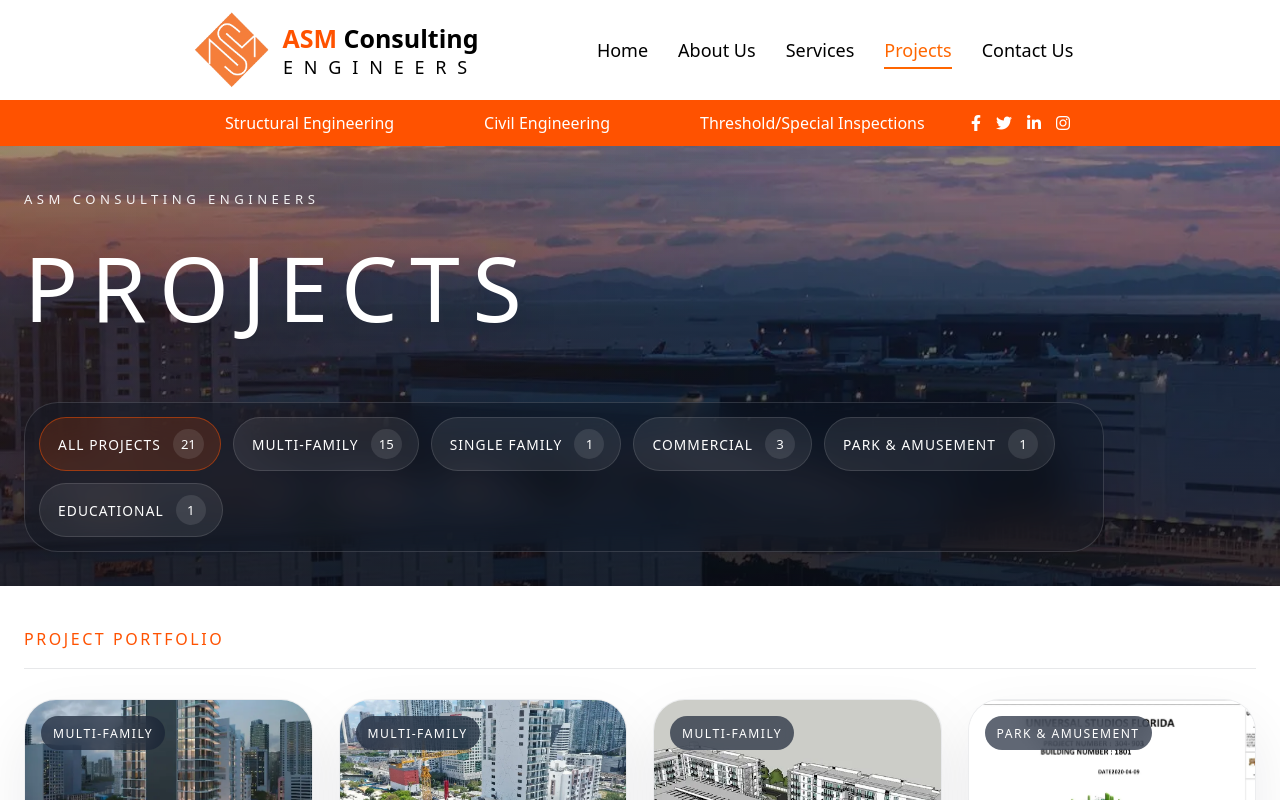
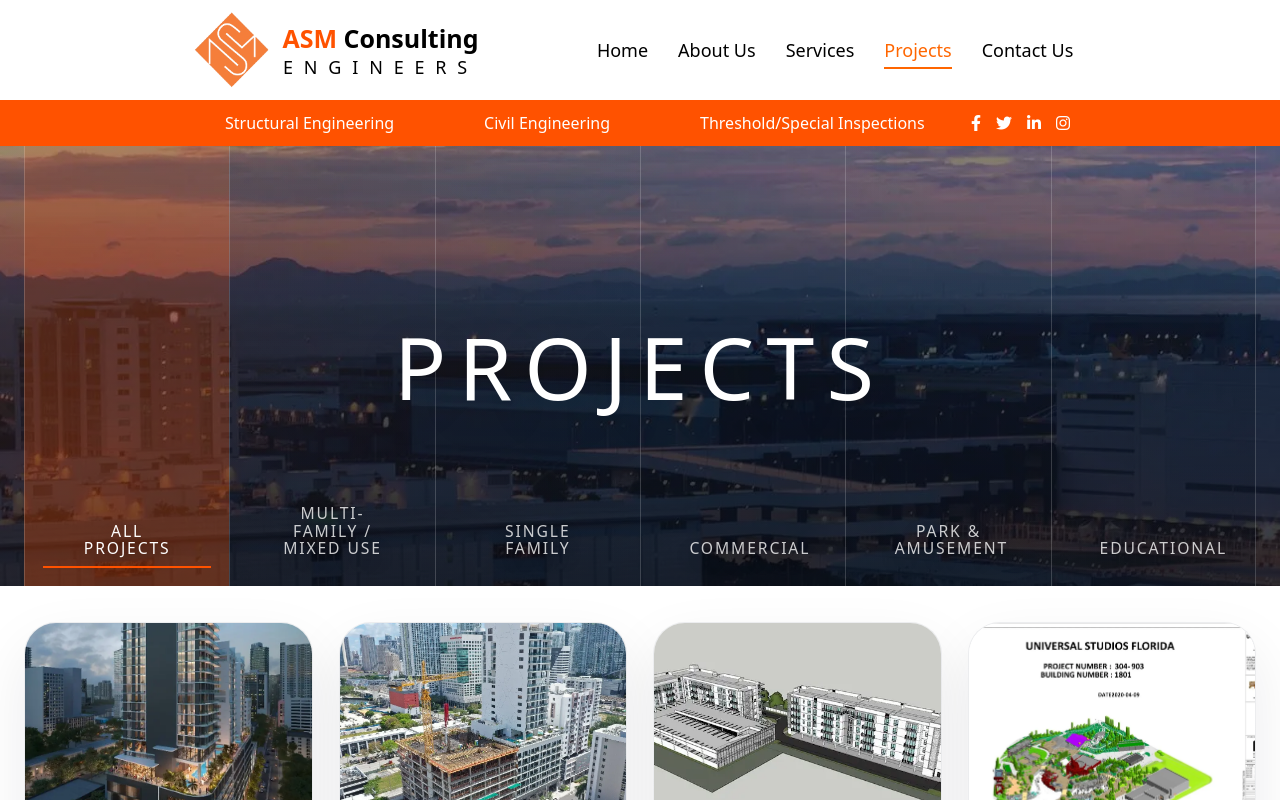
Before and after one commit to Yoryoboy/asm-website, a React (Vite) app: page /projects in a window 1280 px wide. Shown: the top 800 px of the page. Built offline with nearby package versions, Linux system fonts and the light colour scheme.

Commit message:
Redesign Projects page with grid-based category navigation and simplified gallery layout

```diff
--- a/src/components/Gallery.jsx
+++ b/src/components/Gallery.jsx
@@ -14,9 +14,6 @@ function Gallery() {
 
   return (
     <section className={styles.galleryContainer}>
-      <div className={styles.galleryIntro}>
-        <p>Project Portfolio</p>
-      </div>
       <div className={styles.gallery}>
         {filteredProjects.map((project) => (
           <GalleryItem
@@ -25,7 +22,6 @@ function Gallery() {
             title={project.name}
             id={project.id}
             location={project.location}
-            category={project.category.label}
           />
         ))}
       </div>
--- a/src/components/Gallery.module.css
+++ b/src/components/Gallery.module.css
@@ -1,35 +1,35 @@
 .galleryContainer {
   width: 100%;
   margin: 0 auto;
-  padding: 42px 24px 96px;
+  padding: 36px 24px 96px;
 }
 
 .gallery {
   width: min(1480px, 100%);
   margin: 0 auto;
   display: grid;
-  grid-template-columns: repeat(auto-fit, minmax(280px, 1fr));
+  grid-template-columns: repeat(4, minmax(0, 1fr));
   gap: 26px;
 }
 
-.galleryIntro {
-  width: min(1480px, 100%);
-  margin: 0 auto 30px;
-  padding-bottom: 18px;
-  border-bottom: 1px solid rgba(21, 32, 51, 0.1);
+@media (max-width: 1240px) {
+  .gallery {
+    grid-template-columns: repeat(3, minmax(0, 1fr));
+  }
 }
 
-.galleryIntro p {
-  font-family: inherit;
-  color: #ff5200;
-  font-size: 1rem;
-  font-weight: 500;
-  letter-spacing: 0.16em;
-  text-transform: uppercase;
+@media (max-width: 920px) {
+  .gallery {
+    grid-template-columns: repeat(2, minmax(0, 1fr));
+  }
 }
 
 @media (max-width: 640px) {
   .galleryContainer {
     padding: 32px 16px 72px;
   }
+
+  .gallery {
+    grid-template-columns: minmax(0, 1fr);
+  }
 }
--- a/src/components/GalleryItem.jsx
+++ b/src/components/GalleryItem.jsx
@@ -3,12 +3,11 @@ import { Link } from "react-router-dom";
 
 import styles from "./GalleryItem.module.css";
 
-function GalleryItem({ image, title, id, location, category }) {
+function GalleryItem({ image, title, id, location }) {
   return (
     <Link to={`/projects/${id}`} className={styles.galleryItem}>
       <div className={styles.galleryMedia}>
         <img src={image} alt={title} className={styles.galleryImage} />
-        <div className={styles.galleryBadge}>{category}</div>
       </div>
       <div className={styles.galleryContent}>
         <h2>{title}</h2>
--- a/src/components/GalleryItem.module.css
+++ b/src/components/GalleryItem.module.css
@@ -79,25 +79,6 @@
   background: #f4f6f9;
 }
 
-.galleryBadge {
-  position: absolute;
-  top: 16px;
-  left: 16px;
-  display: inline-flex;
-  align-items: center;
-  min-height: 34px;
-  max-width: calc(100% - 32px);
-  padding: 8px 12px;
-  border-radius: 999px;
-  background: rgba(21, 32, 51, 0.68);
-  backdrop-filter: blur(10px);
-  color: #ffffff;
-  font-size: 0.76rem;
-  font-weight: 500;
-  letter-spacing: 0.12em;
-  text-transform: uppercase;
-}
-
 .galleryArrow {
   min-width: 36px;
   justify-content: center;
--- a/src/components/ProjectsHero.jsx
+++ b/src/components/ProjectsHero.jsx
@@ -4,8 +4,6 @@ import {
   ALL_PROJECTS_CATEGORY,
   PROJECT_CATEGORIES,
   getCategorySlugFromParam,
-  getProjectsForCategory,
-  projectsCatalog,
 } from "../utils/projectsCatalog";
 
 import styles from "./ProjectsHero.module.css";
@@ -13,18 +11,11 @@ import styles from "./ProjectsHero.module.css";
 function ProjectsHero() {
   const [searchParams, setSearchParams] = useSearchParams();
   const activeCategory = getCategorySlugFromParam(searchParams.get("category"));
-  const filters = [ALL_PROJECTS_CATEGORY, ...PROJECT_CATEGORIES].map((category) => ({
-    ...category,
-    count:
-      category.slug === ALL_PROJECTS_CATEGORY.slug
-        ? projectsCatalog.length
-        : getProjectsForCategory(category.slug).length,
-  }));
 
   const handleCategoryChange = (categorySlug) => {
     const nextParams = new URLSearchParams(searchParams);
 
-    if (categorySlug === ALL_PROJECTS_CATEGORY.slug) {
+    if (!categorySlug) {
       nextParams.delete("category");
     } else {
       nextParams.set("category", categorySlug);
@@ -40,24 +31,31 @@ function ProjectsHero() {
     >
       <div className={styles.backdrop} />
       <div className={styles.heroInner}>
-        <div className={styles.titleBlock}>
-          <p>ASM Consulting Engineers</p>
-          <h1>Projects</h1>
-        </div>
-        <div className={styles.filterDock}>
-          {filters.map((category) => (
+        <div className={styles.categoryGrid} aria-label="Project categories">
+          <button
+            type="button"
+            className={`${styles.categoryPanel} ${styles.resetPanel} ${
+              activeCategory === ALL_PROJECTS_CATEGORY.slug ? styles.active : ""
+            }`}
+            onClick={() => handleCategoryChange("")}
+          >
+            <span>{ALL_PROJECTS_CATEGORY.label}</span>
+          </button>
+          {PROJECT_CATEGORIES.map((category, index) => (
             <button
               key={category.slug}
               type="button"
-              className={`${styles.filterChip} ${
+              className={`${styles.categoryPanel} ${
                 activeCategory === category.slug ? styles.active : ""
-              }`}
+              } ${styles[`panel${index + 1}`]}`}
               onClick={() => handleCategoryChange(category.slug)}
             >
-              <span className={styles.filterLabel}>{category.label}</span>
-              <span className={styles.filterCount}>{category.count}</span>
+              <span>{category.heroLabel}</span>
             </button>
           ))}
+        </div>
+        <div className={styles.titleBlock}>
+          <h1>Projects</h1>
         </div>
       </div>
     </header>
--- a/src/components/ProjectsHero.module.css
+++ b/src/components/ProjectsHero.module.css
@@ -22,106 +22,135 @@
   width: min(1480px, 100%);
   min-height: 440px;
   margin: 0 auto;
-  padding: 44px 24px 34px;
+  padding: 0 24px;
+}
+
+.categoryGrid {
+  position: absolute;
+  inset: 0 24px;
+  display: grid;
+  grid-template-columns: repeat(6, minmax(0, 1fr));
+  z-index: 1;
+}
+
+.categoryPanel {
+  position: relative;
   display: flex;
   flex-direction: column;
-  justify-content: space-between;
+  align-items: center;
+  justify-content: flex-end;
+  padding: 42px 18px 28px;
+  border: 0;
+  border-left: 1px solid rgba(255, 255, 255, 0.18);
+  background: linear-gradient(
+    180deg,
+    rgba(10, 18, 30, 0.06),
+    rgba(10, 18, 30, 0.28)
+  );
+  color: rgba(255, 255, 255, 0.78);
+  cursor: pointer;
+  text-align: left;
+  transition:
+    background-color 0.22s ease,
+    color 0.22s ease,
+    opacity 0.22s ease;
+}
+
+.categoryPanel:last-child {
+  border-right: 1px solid rgba(255, 255, 255, 0.18);
+}
+
+.categoryPanel::after {
+  content: "";
+  position: absolute;
+  inset: auto 18px 18px 18px;
+  height: 2px;
+  background: rgba(255, 255, 255, 0.2);
+  transform: scaleX(0);
+  transform-origin: left;
+  transition:
+    transform 0.22s ease,
+    background-color 0.22s ease;
+}
+
+.categoryPanel span {
+  max-width: 12ch;
+  text-align: center;
+  font-family: inherit;
+  font-size: 0.98rem;
+  font-weight: 500;
+  letter-spacing: 0.12em;
+  line-height: 1.12;
+  text-transform: uppercase;
+  text-shadow: 0 8px 18px rgba(7, 10, 18, 0.28);
+}
+
+.resetPanel span {
+  max-width: 10ch;
+}
+
+.categoryPanel:hover,
+.categoryPanel.active {
+  background: linear-gradient(
+    180deg,
+    rgba(255, 82, 0, 0.14),
+    rgba(255, 82, 0, 0.3)
+  );
+  color: #ffffff;
+}
+
+.categoryPanel:hover::after,
+.categoryPanel.active::after {
+  transform: scaleX(1);
+  background: var(--project-accent);
 }
 
 .titleBlock {
+  position: absolute;
+  inset: 0 24px;
+  z-index: 2;
   display: flex;
-  flex-direction: column;
-  align-items: flex-start;
-  justify-content: flex-end;
+  align-items: center;
+  justify-content: center;
   color: #ffffff;
-  max-width: 720px;
-}
-
-.titleBlock p {
-  font-family: inherit;
-  font-size: 0.82rem;
-  text-transform: uppercase;
-  letter-spacing: 0.34em;
-  margin-bottom: 18px;
-  opacity: 0.92;
+  pointer-events: none;
 }
 
 .titleBlock h1 {
   font-family: inherit;
-  font-size: clamp(3rem, 7vw, 6rem);
+  font-size: clamp(3rem, 7vw, 5.4rem);
   font-weight: 500;
   text-transform: uppercase;
   letter-spacing: 0.14em;
   text-shadow: 0 16px 40px rgba(7, 10, 18, 0.28);
 }
 
-.filterDock {
-  width: min(1080px, 100%);
-  padding: 14px;
-  border: 1px solid rgba(255, 255, 255, 0.14);
-  border-radius: 34px;
-  background: rgba(10, 18, 30, 0.34);
-  backdrop-filter: blur(18px);
-  display: flex;
-  flex-wrap: wrap;
-  gap: 12px;
-  box-shadow: 0 22px 60px rgba(7, 10, 18, 0.18);
-}
-
-.filterChip {
-  display: inline-flex;
-  align-items: center;
-  gap: 12px;
-  border: 1px solid rgba(255, 255, 255, 0.12);
-  border-radius: 999px;
-  background: rgba(255, 255, 255, 0.08);
-  color: #ffffff;
-  cursor: pointer;
-  padding: 11px 16px 11px 18px;
-  font-family: inherit;
-  transition:
-    transform 0.2s ease,
-    border-color 0.2s ease,
-    background-color 0.2s ease;
-}
-
-.filterChip:hover {
-  transform: translateY(-2px);
-  border-color: rgba(255, 255, 255, 0.28);
-  background: rgba(255, 255, 255, 0.14);
-}
-
-.filterChip.active {
-  border-color: rgba(255, 82, 0, 0.48);
-  background: rgba(255, 82, 0, 0.16);
-}
-
-.filterLabel {
-  text-transform: uppercase;
-  letter-spacing: 0.08em;
-  font-size: 0.86rem;
-}
-
-.filterCount {
-  display: inline-grid;
-  place-items: center;
-  min-width: 30px;
-  height: 30px;
-  padding: 0 8px;
-  border-radius: 999px;
-  background: rgba(255, 255, 255, 0.1);
-  font-size: 0.82rem;
-  font-weight: 500;
-}
-
 @media (max-width: 980px) {
   .projectsHero {
-    min-height: 440px;
+    min-height: 520px;
   }
 
   .heroInner {
-    min-height: 440px;
-    padding-bottom: 28px;
+    min-height: 520px;
+  }
+
+  .categoryGrid {
+    inset: 0 16px;
+    grid-template-columns: repeat(2, minmax(0, 1fr));
+    grid-template-rows: repeat(3, minmax(0, 1fr));
+  }
+
+  .categoryPanel {
+    padding: 24px 16px;
+    justify-content: flex-end;
+  }
+
+  .categoryPanel:last-child {
+    grid-column: 1 / -1;
+  }
+
+  .titleBlock {
+    inset: 0 16px;
   }
 }
 
@@ -132,26 +161,14 @@
 
   .heroInner {
     min-height: 480px;
-    padding: 36px 16px 22px;
+    padding: 0 14px;
   }
 
-  .titleBlock p {
-    margin-bottom: 12px;
-    letter-spacing: 0.22em;
+  .categoryGrid {
+    inset: 0 14px;
   }
 
   .titleBlock h1 {
     letter-spacing: 0.1em;
   }
-
-  .filterDock {
-    gap: 10px;
-    padding: 12px;
-    border-radius: 24px;
-  }
-
-  .filterChip {
-    width: 100%;
-    justify-content: space-between;
-  }
 }
```
Also changed, not shown: 1 other file (tests, documents, lock files or other folders).
